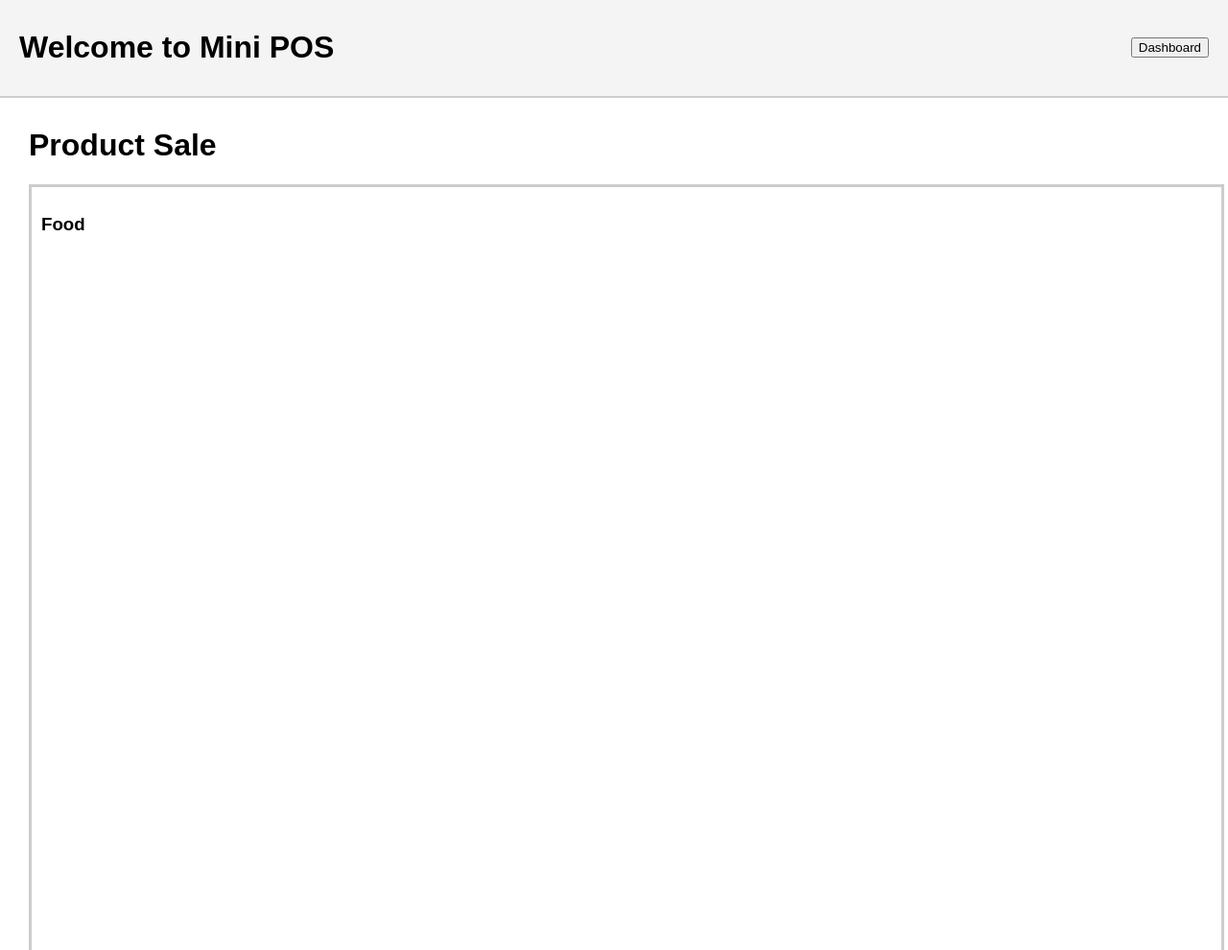
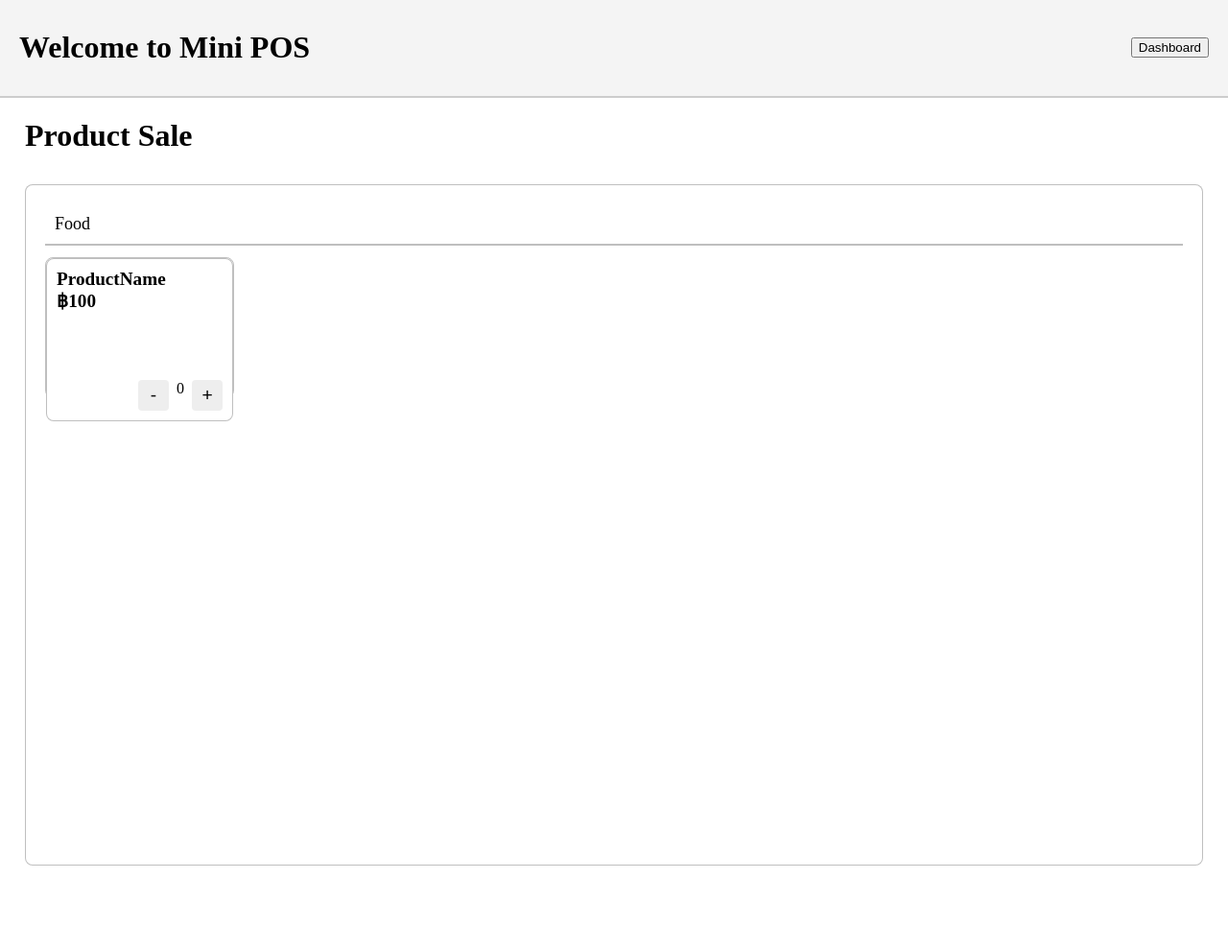
Before and after one commit to ddeeww001/my-shop, a website: page public/index.html in a window 1280 px wide. Shown: the top 990 px of the page at 96% size. After the commit the page ends 902 px from the top, so only its background shows below. Drawn offline with Linux system fonts and the light colour scheme.

Commit message:
add productCard

```diff
--- a/public/index.html
+++ b/public/index.html
@@ -15,8 +15,21 @@
         <div class="products-sale">
             <h1>Product Sale</h1>
             <div class="products-sale-list">
-                <div>
-                    <h3>Food</h3>
+                <div class="category">
+                    Food
+                </div>
+                <div class="product-list">
+                    <div class="product">
+                        <div class="title">
+                            <div>ProductName</div>
+                            <div>฿100</div>
+                        </div>
+                        <div class="product-actions">
+                            <button class="product-btn">-</button>
+                            <span class="product-qty">0</span>
+                            <button class="product-btn">+</button>
+                        </div>
+                    </div>
                 </div>
             </div>
         </div>
--- a/public/styles.css
+++ b/public/styles.css
@@ -1,5 +1,5 @@
 body {
-    font-family: Arial, sans-serif;
+    font-family: Kanit;
     margin: 0;
     padding: 0;
     box-sizing: border-box;
@@ -15,6 +15,7 @@ header {
 .container {
     display: flex;
     height: 100vh;
+    align-items: center;
 }
 .row{
     display: flex;
@@ -47,16 +48,86 @@ header {
 }
 
 .products-sale{
-    width: 100%;
-    min-width: min-content;
-    padding: 10px 30px 10px 30px;
+   display: flex;
+    padding: 0 26px;
+    flex-direction: column;
+    align-items: flex-start;
+    gap: 10px;
+    flex: 1 0 0;
+    align-self: stretch;
 }
 .products-sale-list{
     display: flex;
-    width: 100%;
-    height: 100%;
-    min-width: min-content;
-    padding: 10px 10px 5px 10px;
-    border: #ccc solid;
+    height: 729px;
+    padding: 20px;
+    flex-direction: column;
+    align-items: flex-start;
+    gap: 12px;
+    align-self: stretch;
+    border-radius: 8px;
+    border: 1px solid rgba(0, 0, 0, 0.25);
+    background: #ffff;
+}
+.category{
+    display: flex;
+    padding: 10px;
+    flex-direction: column;
+    align-items: flex-start;
+    gap: 10px;
+    align-self: stretch;
+    border-bottom: 2px solid rgba(0, 0, 0, 0.25);
+    font-size: large;
+}
+.product-list{
+    display: flex;
+    width: 195px;
+    height: 145px;
+    align-items: flex-start;
+    align-content: flex-start;
+    gap: 10px;
+    align-self: stretch;
+    flex-wrap: wrap;
+    border-radius: 8px;
+    border: 1px solid rgba(0, 0, 0, 0.25);
+}
+.product {
+    display: flex;
+    flex-direction: column;
+    justify-content: space-between;
+    width: 196px;
+    height: 148px;
+    padding: 10px;
+    border-radius: 8px;
+    border: 1px solid rgba(0, 0, 0, 0.25);
+    background: #fff;
+    margin-bottom: 10px;
+}
 
+.title {
+    font-size: 1.2em;
+    font-weight: bold;
+    margin-bottom: 10px;
 }
+
+.product-actions {
+    display: flex;
+    justify-content: flex-end;
+    gap: 8px;
+}
+
+.product-btn {
+    width: 32px;
+    height: 32px;
+    border: none;
+    background: #eee;
+    border-radius: 4px;
+    font-size: 1.2em;
+    cursor: pointer;
+    transition: background 0.2s;
+}
+.product-btn.remove {
+    background: #ccc;
+}
+.product-btn:hover {
+    background: #ddd;
+}
```
